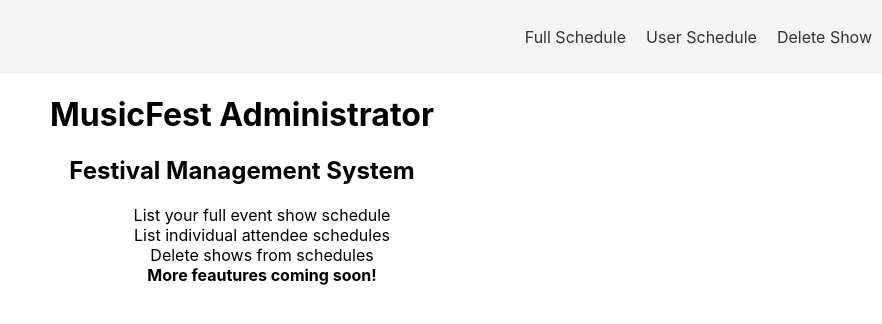
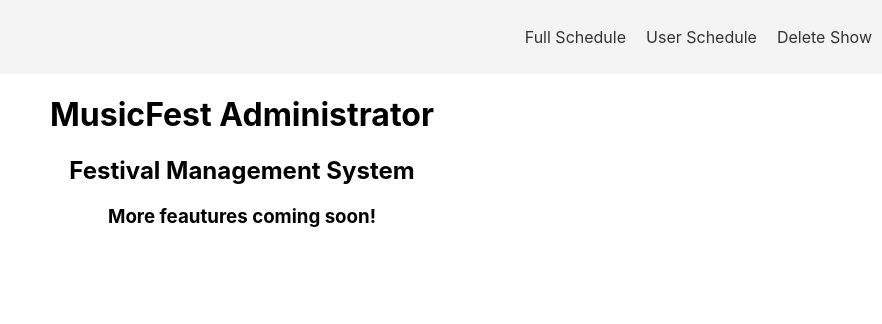
Before and after one commit to MiTOBrien/musicfest_administrator, a React (Create React App) app: page / in a window 1280 px wide. Shown: the top 324 px of the page, without its empty margins (398-1280 px from the left). Built offline with nearby package versions, Linux system fonts and the light colour scheme.

Commit message:
Fleshed out basic Full Schedule testing

```diff
--- a/src/App.js
+++ b/src/App.js
@@ -10,12 +10,7 @@ function App() {
     <div className="App">
       <Header />
       <h2>Festival Management System</h2>
-      <ul>
-      <li>List your full event show schedule</li>
-      <li>List individual attendee schedules</li>
-      <li>Delete shows from schedules</li>
-      <li><strong>More feautures coming soon!</strong></li>
-      </ul>
+      <h3><strong>More feautures coming soon!</strong></h3>
       <Routes>
         <Route path="/fullschedule" element={ <FullSchedule /> } />
         <Route path="/userschedule" element={<UserSchedule />} />
--- a/src/FullSchedule/FullSchedule.css
+++ b/src/FullSchedule/FullSchedule.css
@@ -6,3 +6,12 @@ img {
   height: 50px;
   width: 50px;
 }
+
+li {
+  font-size: 1.5rem;
+}
+
+button {
+  width: 150px;
+  height: 50px;
+}
--- a/src/FullSchedule/FullSchedule.jsx
+++ b/src/FullSchedule/FullSchedule.jsx
@@ -28,6 +28,11 @@ function FullSchedule() {
   if (error){
     return <p>{error}</p>
   }
+
+  function sortSchedule() {
+    const reverseSechedule = [...schedule].reverse();
+    setSchedule(reverseSechedule);
+  }
   return (
     <>
       <h2>Festival Schedule</h2>
@@ -38,6 +43,7 @@ function FullSchedule() {
           </li>
         ))}
       </ul>
+      <button onClick={sortSchedule}>Sort</button>
     </>
   )
 }
```
Also changed, not shown: 1 other file (tests, documents, lock files or other folders).
